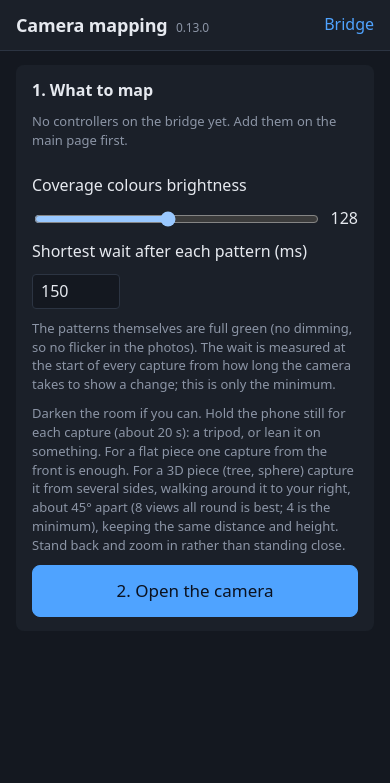
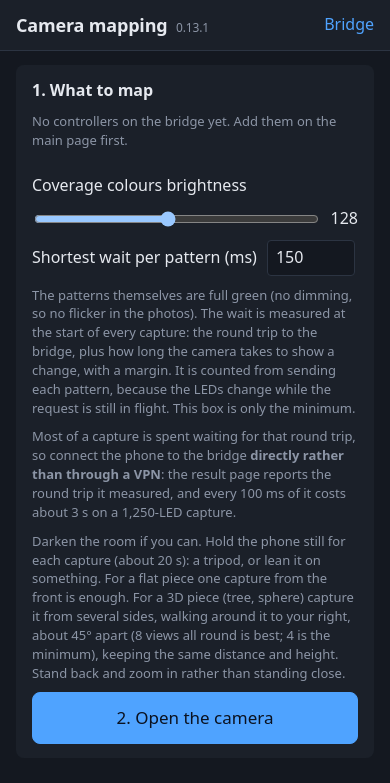
Before and after one commit to ShowSysDan/TwinklyBridge, a Flask app: page /map in a window 390 px wide. Shown: the top 783 px of the page. Run offline with Flask 3, Linux system fonts and the light colour scheme; data that the repository does not hold is empty.

Commit message:
0.13.1: say what the per-pattern wait is, and to avoid a VPN
The camera page described the wait as "after each pattern", measured from
the camera's lag alone. It is now the round trip to the bridge plus the
camera's lag with a margin, counted from sending the pattern. The page
says so, and says to connect the phone directly rather than through a
tunnel: measured, every 100 ms of round trip is about 3 s on a 1,250-LED
capture, and it is the biggest single item in one.

Co-Authored-By: Claude Opus 5 <noreply@anthropic.com>
Claude-Session: https://claude.ai/code/session_01A2UgCZCrbarjXVDE5nUocq

```diff
--- a/bridge/__init__.py
+++ b/bridge/__init__.py
@@ -1,2 +1,2 @@
 """twinkly-bridge: sACN / DDP to Twinkly and Twinkly Pro real-time streaming, with a web UI."""
-__version__ = "0.13.0"
+__version__ = "0.13.1"
--- a/bridge/templates/map.html
+++ b/bridge/templates/map.html
@@ -26,9 +26,14 @@
   <div id="ctrlList" class="checks"></div>
   <div id="viewsBox"></div>
   <label class="row">Coverage colours brightness <input type="range" id="level" min="16" max="255" value="128"><span id="levelV">128</span></label>
-  <label class="row">Shortest wait after each pattern (ms) <input type="number" id="settle" value="150" min="50" max="3000" step="50"></label>
+  <label class="row">Shortest wait per pattern (ms) <input type="number" id="settle" value="150" min="50" max="3000" step="50"></label>
   <p class="hint">The patterns themselves are full green (no dimming, so no flicker in the photos). The wait is
-    measured at the start of every capture from how long the camera takes to show a change; this is only the minimum.</p>
+    measured at the start of every capture: the round trip to the bridge, plus how long the camera takes to show a
+    change, with a margin. It is counted from sending each pattern, because the LEDs change while the request is
+    still in flight. This box is only the minimum.</p>
+  <p class="hint">Most of a capture is spent waiting for that round trip, so connect the phone to the bridge
+    <strong>directly rather than through a VPN</strong>: the result page reports the round trip it measured, and
+    every 100&nbsp;ms of it costs about 3&nbsp;s on a 1,250-LED capture.</p>
   <p class="hint">Darken the room if you can. Hold the phone still for each capture (about 20 s): a tripod, or lean it
     on something. For a flat piece one capture from the front is enough. For a 3D piece (tree, sphere) capture it
     from several sides, walking around it to your right, about 45&deg; apart (8 views all round is best; 4 is the
--- a/pyproject.toml
+++ b/pyproject.toml
@@ -4,7 +4,7 @@ build-backend = "setuptools.build_meta"
 
 [project]
 name = "twinkly-bridge"
-version = "0.13.0"
+version = "0.13.1"
 description = "sACN / DDP to Twinkly and Twinkly Pro real-time bridge with a web UI, map export for Eos and xLights"
 readme = "README.md"
 requires-python = ">=3.10"
```
Also changed, not shown: CHANGELOG.md.
